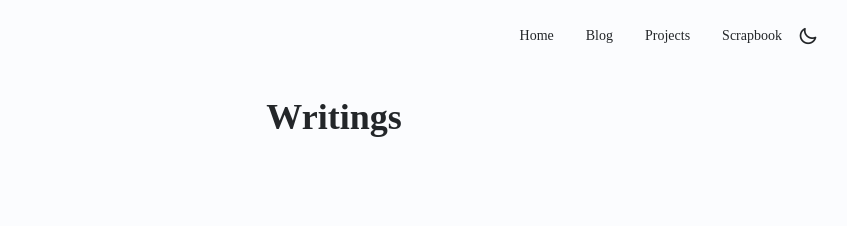
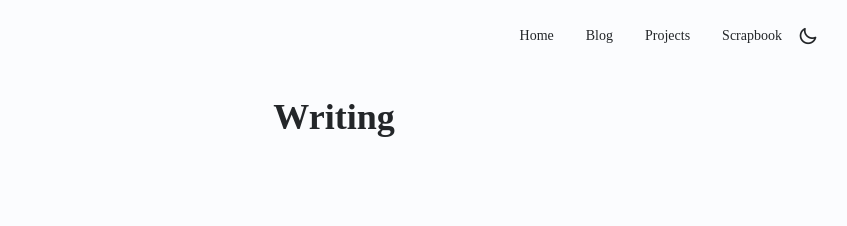
Before and after one commit to sheryylli/personal-site, a plain HTML site: page blog.html in a window 1280 px wide. Shown: the full height of the page, 306-1153 px from the left. Drawn offline with nearby package versions, Linux system fonts and the light colour scheme; files whose address does not match are found by name; a web font is replaced by a local one.

Commit message:
Update blog.html

```diff
--- a/blog.html
+++ b/blog.html
@@ -63,7 +63,7 @@
         </header>
 
         <section class="services section" id="services">
-            <h2 class="section__title">Writings</h2>
+            <h2 class="section__title">Writing</h2>
 
         </section>
        <section class="container" id="container">
```
